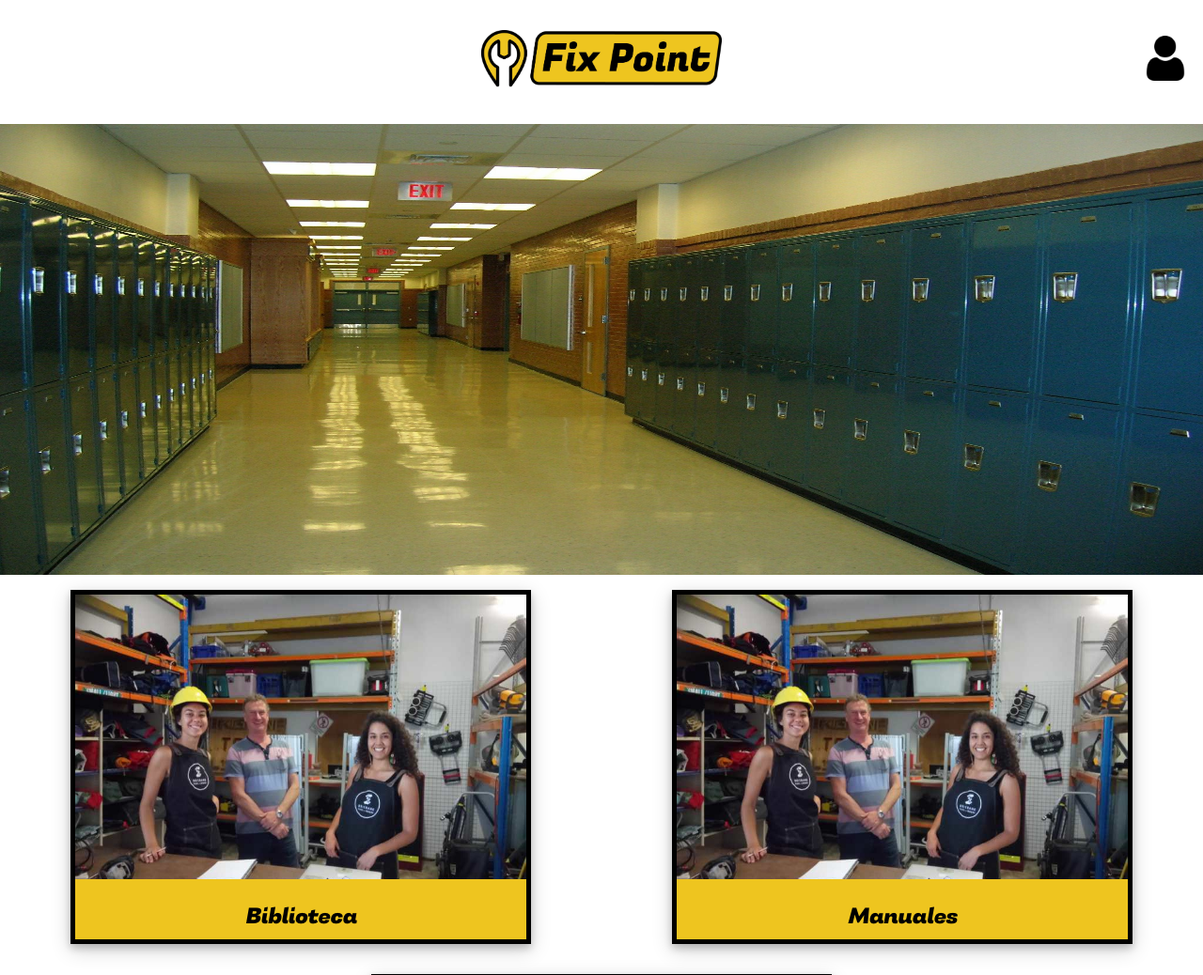
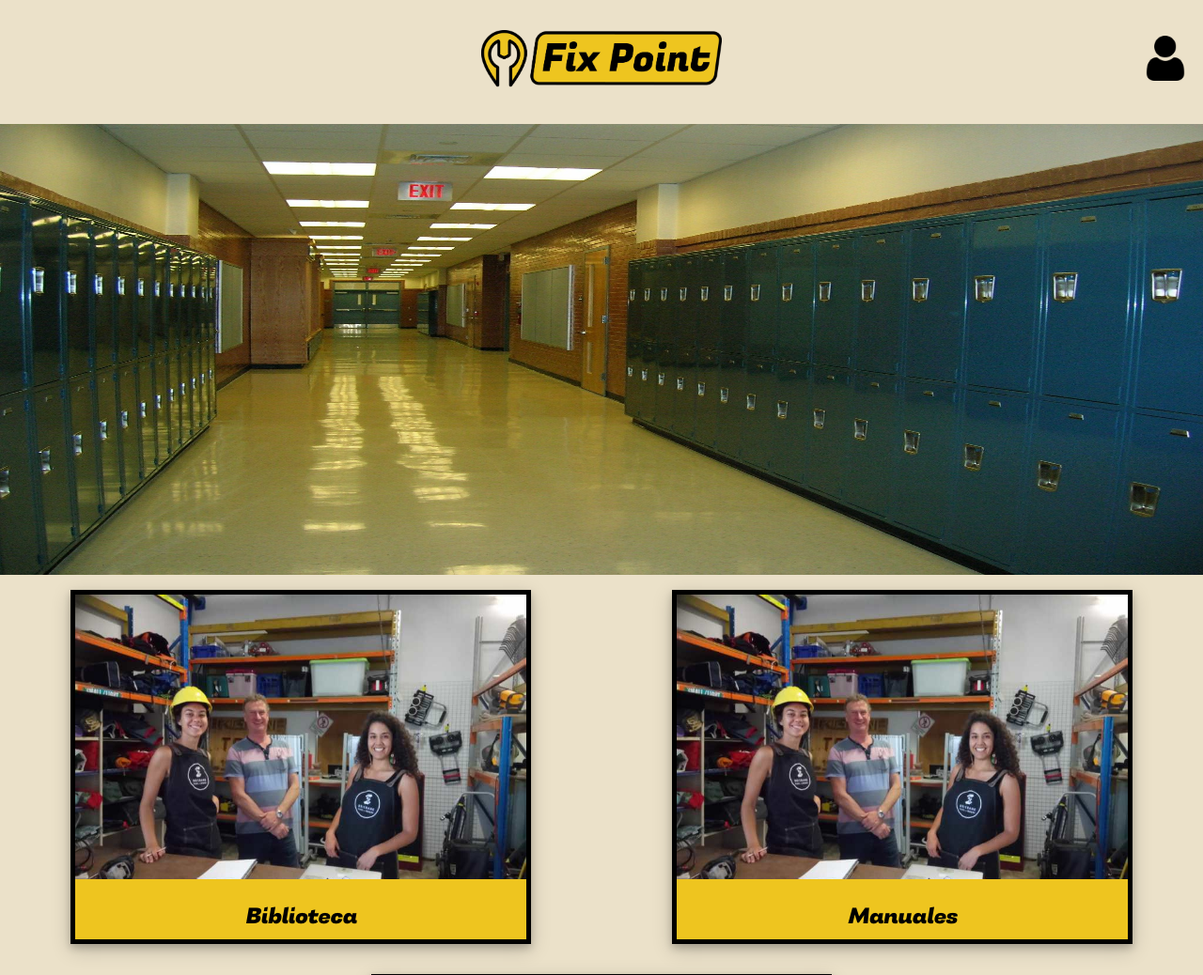
Before and after one commit to Wolfxyz16/retoFixPoint, a PHP site: page /html/inicio.html in a window 1280 px wide. Shown: the top 1038 px of the page at 94% size. Run offline with PHP 8.4, Linux system fonts and the light colour scheme.

Commit message:
cambiado background-color de inicio

```diff
--- a/styles/inicio.css
+++ b/styles/inicio.css
@@ -10,6 +10,7 @@ body {
     box-sizing: border-box;
     width: 100%;
     height: 100vh;
+    background-color: #ebe1c9;
 }
 
 a {
```
